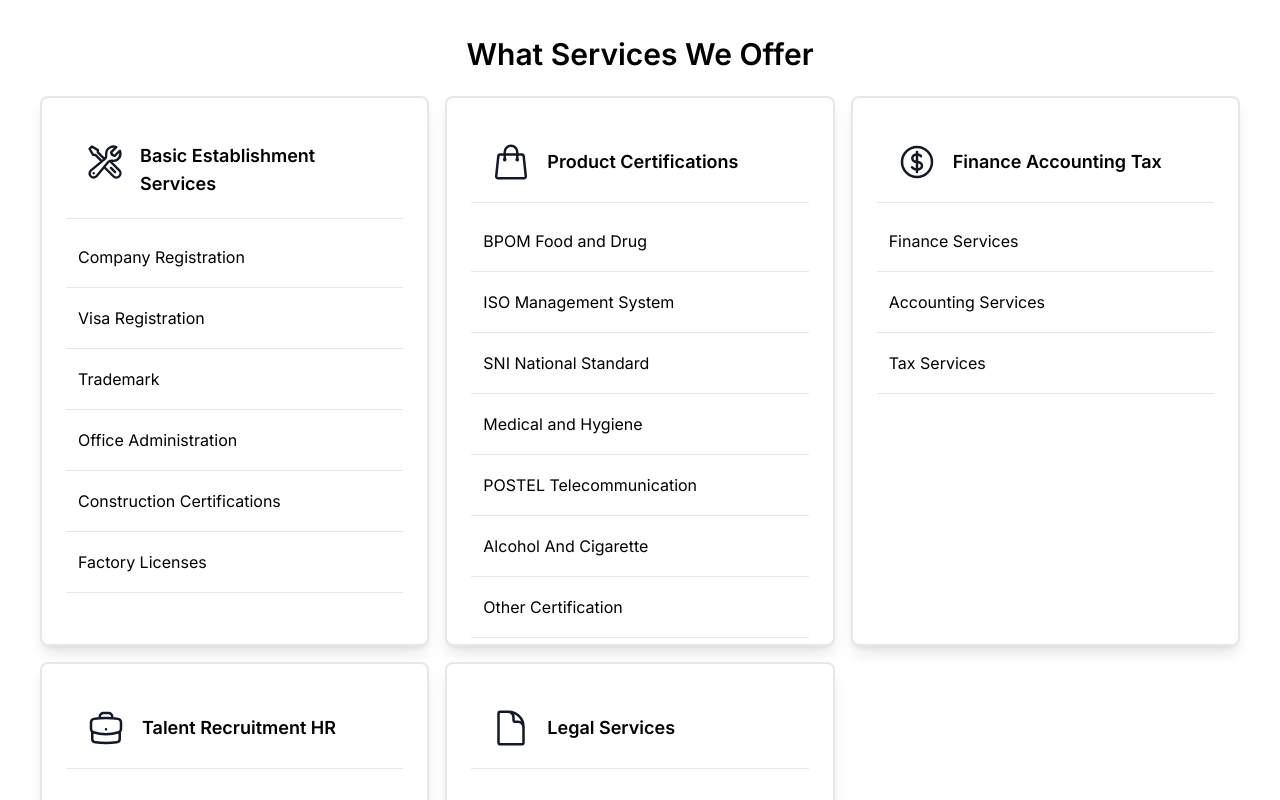
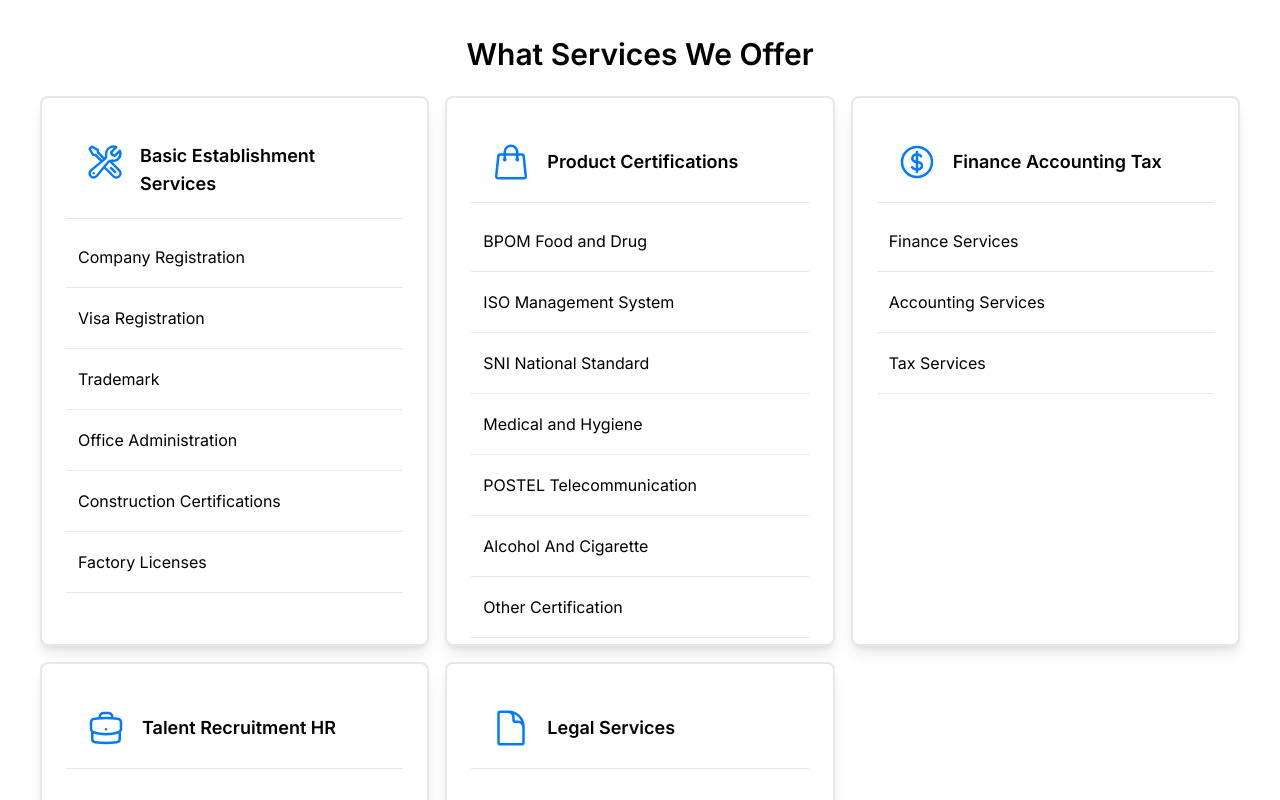
Before and after one commit to fikriymnn/tys-cons, a Next.js app: page / in a window 1280 px wide. Shown: the part 820-1620 px from the top of the page. Built offline with nearby package versions, Linux system fonts and the light colour scheme.

Commit message:
icon color changed

```diff
--- a/src/components/MainCard.jsx
+++ b/src/components/MainCard.jsx
@@ -6,7 +6,7 @@ function MainCard({ icon, title, text1, text2, text3, text4, text5, text6, text7
      return (
           <div className='group block md:rounded-lg sm:rounded-lg rounded-none md:p-6 p-0 md:bg-white sm:bg-white bg-blue-600 shadow-lg  md:hover:bg-blue-600 sm:hover:bg-blue-600 group-hover:text-white first-linexport service-list hover:bg-primary md:hover:text-white sm:hover:text-white cursor-pointer transition-all md:h-[550px] sm:h-[550px] border-2'>
 
-               <div className="flex items-baseline text-gray-900
+               <div className="flex items-baseline text-gray-900 md:text-[#007aff]
                       p-5">
 
                     {icon1}{icon2}{icon3}{icon4}{icon5}
```
